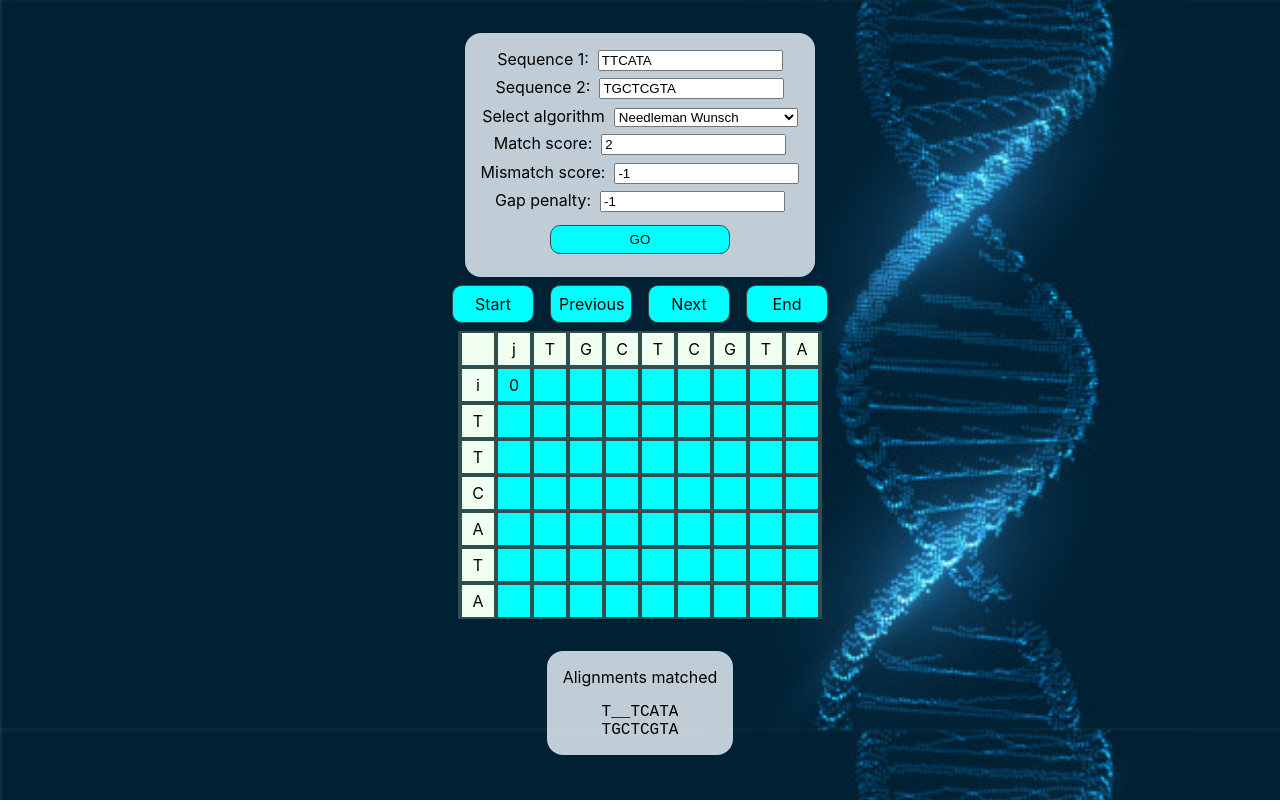
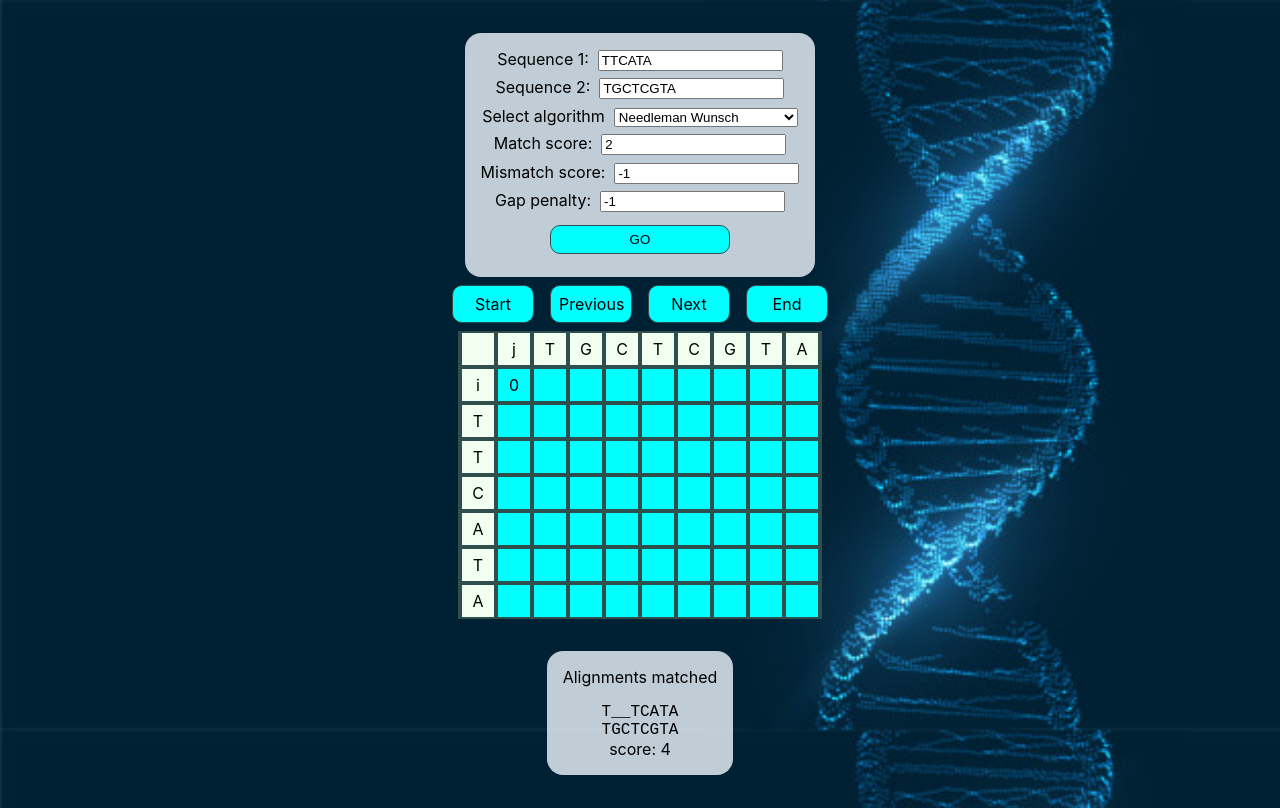
Before and after one commit to rameziophobia/bioinformatics-algorithms, a React (Create React App) app: page / in a window 1280 px wide. Both pictures are taken after a click on the input "GO". Built offline with nearby package versions, Linux system fonts and the light colour scheme.

Commit message:
feat: add score for needleman, waterman alignments

```diff
--- a/src/algorithms/needleman.js
+++ b/src/algorithms/needleman.js
@@ -21,9 +21,10 @@ const findAlignmentPaths = (cells) => {
     return paths;
 };
 
-const findAlignments = (paths, string1, string2) => {
+const findAlignments = (paths, string1, string2, matchScore, mismatchScore, penalty) => {
     const alignments = [];
     for (const reveresedPath of paths) {
+        let score = 0;
         const path = reveresedPath.reverse();
         let alignedString1 = '';
         let alignedString2 = '';
@@ -36,20 +37,27 @@ const findAlignments = (paths, string1, string2) => {
                 alignedString1 = alignedString1 + '_';
                 alignedString2 = alignedString2 + string2[string2Index];
                 string2Index++;
+                score += penalty;
             } else if (node.colIndex === nextNode.colIndex) {
                 alignedString1 = alignedString1 + string1[string1Index];
                 string1Index++;
                 alignedString2 = alignedString2 + '_';
+                score += penalty;
             } else {
                 alignedString1 = alignedString1 + string1[string1Index];
                 alignedString2 = alignedString2 + string2[string2Index];
                 string1Index++;
                 string2Index++;
+                if (string1[string1Index] === string2[string2Index]) {
+                    score += matchScore;
+                } else {
+                    score += mismatchScore;
+                }
             }
         }
         console.log(path);
         console.log([alignedString1, alignedString2]);
-        alignments.push([alignedString1, alignedString2]);
+        alignments.push([alignedString1, alignedString2, score]);
     }
     return alignments;
 };
@@ -118,7 +126,7 @@ const allPathsFinished = (paths) => {
 const getNeedlemanMatrixCells = (string1, string2, matchScore, mismatchScore, penalty) => {
     const cells = findTableCells(string1, string2, matchScore, mismatchScore, penalty);
     const paths = findAlignmentPaths(cells);
-    const alignments = findAlignments(paths, string1, string2);
+    const alignments = findAlignments(paths, string1, string2, matchScore, mismatchScore, penalty);
 
     return { cells: cells, alignments: alignments };
 };
--- a/src/algorithms/waterman.js
+++ b/src/algorithms/waterman.js
@@ -23,9 +23,10 @@ const findAlignmentPaths = (maxScoreCells) => {
     return paths;
 };
 
-const findAlignments = (paths, string1, string2) => {
+const findAlignments = (paths, string1, string2, matchScore, mismatchScore, penalty) => {
     const alignments = [];
     for (const reveresedPath of paths) {
+        let score = 0;
         const path = reveresedPath.reverse();
         let alignedString1 = '';
         let alignedString2 = '';
@@ -38,20 +39,27 @@ const findAlignments = (paths, string1, string2) => {
                 alignedString1 = alignedString1 + '_';
                 alignedString2 = alignedString2 + string2[string2Index];
                 string2Index++;
+                score += penalty;
             } else if (node.colIndex === nextNode.colIndex) {
                 alignedString1 = alignedString1 + string1[string1Index];
                 string1Index++;
                 alignedString2 = alignedString2 + '_';
+                score += penalty;
             } else {
                 alignedString1 = alignedString1 + string1[string1Index];
                 alignedString2 = alignedString2 + string2[string2Index];
                 string1Index++;
                 string2Index++;
+                if (string1[string1Index] === string2[string2Index]) {
+                    score += matchScore;
+                } else {
+                    score += mismatchScore;
+                }
             }
         }
         console.log(path);
         console.log([alignedString1, alignedString2]);
-        alignments.push([alignedString1, alignedString2]);
+        alignments.push([alignedString1, alignedString2, score]);
         return alignments;
     }
     return alignments;
@@ -142,7 +150,7 @@ const getWatermanMatrixCells = (string1, string2, matchScore, mismatchScore, pen
     );
     console.log('cells', cells);
     const paths = findAlignmentPaths(maxScoreCells);
-    const alignments = findAlignments(paths, string1, string2);
+    const alignments = findAlignments(paths, string1, string2, matchScore, mismatchScore, penalty);
 
     return { cells: cells, alignments: alignments };
 };
--- a/src/components/Table.js
+++ b/src/components/Table.js
@@ -76,6 +76,9 @@ export const Table = ({ string1, string2, cells, hasPadding, isWindow }) => {
                 </div>
             );
             alignmentsList.push(
+                <div key={alignment[0] + alignment[1] + 'score'}>score: {alignment[2]}</div>
+            );
+            alignmentsList.push(
                 <div key={alignment[0] + alignment[1]} className="separator"></div>
             );
         }
```
